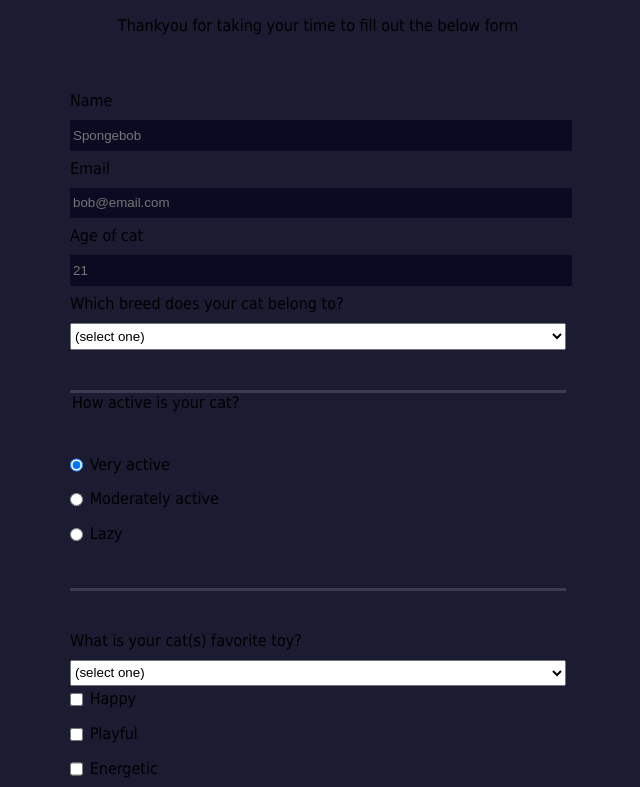
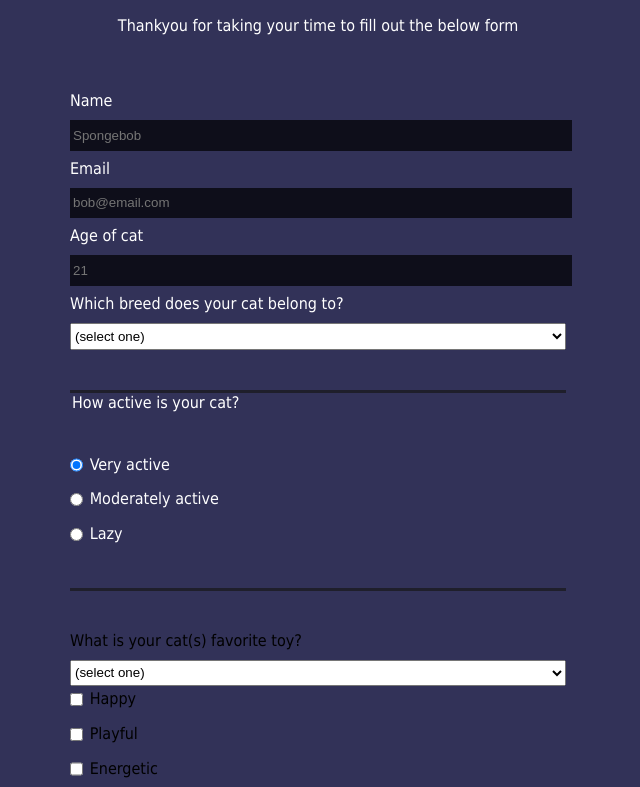
Before and after one commit to stuckinatimezone/stuckinatimezone.github.io, a plain HTML site: page survey-form/index.html in a window 1280 px wide. Shown: the part 86-873 px from the top of the page, without its empty margins (322-962 px from the left). Drawn offline with Linux system fonts and the light colour scheme.

Commit message:
Few major changes to the color palette
Changed font color
Changed background color
to be more contrast and easy to read text

```diff
--- a/survey-form/index.html
+++ b/survey-form/index.html
@@ -25,7 +25,7 @@
               <input id="number", name="number" type="number" min="13" max="120" placeholder="21">
             </label>
 
-            <label for="breed">Which breed does your cat belong to?
+            <label id="breed-label" for="breed">Which breed does your cat belong to?
           <select id="breed" name="breed">
             <option value="">(select one)</option>
             <option value="1">Persian News</option>
@@ -35,22 +35,22 @@
             <option value="5">Maine Coon</option>
             <option value="6">Others</option>
           </select>
-        </label>
+            </label>
 
           </fieldset>
 
 
           <fieldset>
-            <legend>How active is your cat?</legend>
-            <label for="very-active">
+            <legend id="active-legend">How active is your cat?</legend>
+            <label id="very-active" for="very-active">
               <input value="very-active" id="very-active" type="radio" name="cat-type" class="inline" checked>Very active
             </label>
 
-            <label for="moderately-active">
+            <label id="moderately-active" for="moderately-active">
               <input value="moderately-active" id="moderately-active" type="radio" name="cat-type" class="inline">Moderately active
             </label>
 
-            <label for="lazy">
+            <label id="lazy" for="lazy">
               <input value="lazy" id="lazy" type="radio" name="cat-type" class="inline">Lazy
             </label>
 
--- a/survey-form/styles.css
+++ b/survey-form/styles.css
@@ -2,7 +2,7 @@ body{
     width: 100%;
     height: 100vh;
     margin: 0;
-    background-color: #1b1b32;
+    background-color: #323258;
     color: f5f6f7;
     font-family: Tahoma;
     font-size: 16px;
@@ -23,7 +23,7 @@ body{
 fieldset{
     border: none;
     padding: 2rem 0;
-    border-bottom: 3px solid #3b3b4f;
+    border-bottom: 3px solid #1f1f2b;
 
 }
 fieldset:last-of-type{
@@ -40,8 +40,8 @@ body{
     min-height: 2em;
 }
 input, textarea {
-    background-color: #0a0a23;
-    border: 1px solid #0a0a23;
+    background-color: #0e0e1a;
+    border: 1px solid #0e0e1a;
     color: #ffffff;
 }
 .inline {
@@ -63,3 +63,19 @@ body{
 .inline{
     display: inline;
 }
+#title, #description{
+  color: white;
+}
+
+#name-label, #email-label, #number-label{
+    color: white;
+}
+#breed-label{
+    color: white;
+}
+#active-legend{
+  color: white;
+}
+#very-active, #moderately-active, #lazy{
+  color: white;
+}
```
Lines whose indentation alone changed are shown as unchanged.
